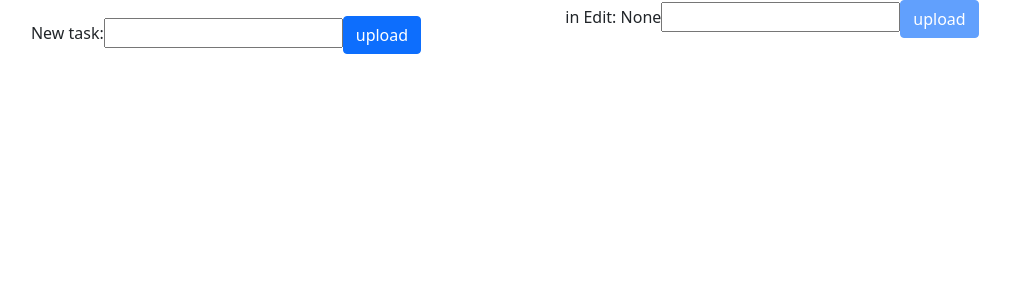
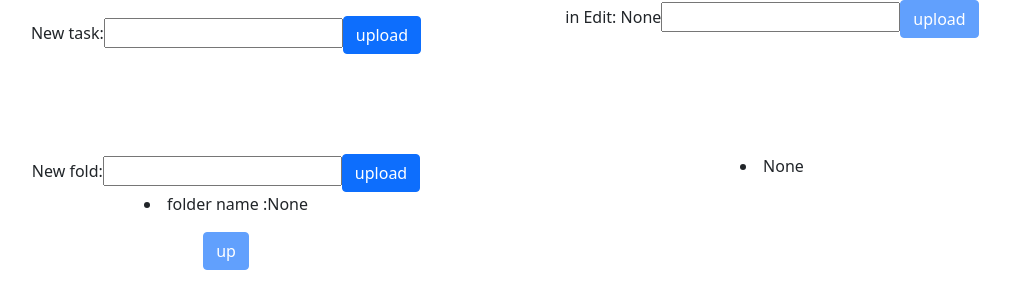
Before and after one commit to Lawttaro/spa-Ensolvers, a React (Create React App) app in the folder front/: page / in a window 1280 px wide. Shown: the top 308 px of the page, without its empty margins (141-1151 px from the left). Built offline with nearby package versions, Linux system fonts and the light colour scheme.

Commit message:
only create files

```diff
--- a/front/src/components/App.css
+++ b/front/src/components/App.css
@@ -16,3 +16,7 @@
 .App-link {
   color: #61dafb;
 }
+
+.row-spx{
+  height: 100px;
+}
--- a/front/src/components/App.js
+++ b/front/src/components/App.js
@@ -1,5 +1,6 @@
 import './App.css';
 import Task from './Task';
+import Folders from './Fold';
 import { Container, Row, Col } from 'react-bootstrap';
 
 
@@ -13,6 +14,14 @@ function App() {
             <Task></Task>
           </Col>
         </Row>
+        <Row className="row-spx">
+
+        </Row>
+        <Row>
+          <Col>
+            <Folders></Folders>
+          </Col>
+        </Row>
       </Container>
     </div>
   );
--- /dev/null
+++ b/front/src/components/Fold.js
@@ -0,0 +1,129 @@
+import { Container, Row, Col } from 'react-bootstrap';
+import { useState } from 'react';
+import { useSelector, useDispatch } from 'react-redux';
+import { AddFold, agregTasks } from '../redux/foldSlice';
+import { AddFolders} from '../redux/foldersSlice'
+import 'bootstrap/dist/css/bootstrap.min.css';
+
+function TaskInFold(){
+
+  const dispatch = useDispatch();
+  const listAux = useSelector((state) => state.tasks.value);
+  const inSelect = useSelector((state) => state.folds.fold);
+  const listSelect = useSelector((state) => state.folds.body.id)
+  const options = listAux
+  console.log(listAux)
+
+  const HandleClick = (props) => {
+    dispatch(agregTasks(props.task))
+  }
+
+  const HandleCreate = () => {
+    var bodyFold =  JSON.stringify({idFold: inSelect.id , nameFold: inSelect.name , listTask: listSelect});
+    dispatch(AddFolders(bodyFold));
+    let url = 'http://127.0.0.1:8000/updFold'
+    fetch(url, {
+        method: 'PUT',
+        headers: {
+            'Content-Type': 'application/json',
+        },
+        body: JSON.stringify({ listTake: listSelect })
+    });
+  }
+  return(
+    <div>
+      <li>  folder name :{inSelect.name} </li>
+      <ul>
+      {options.map(task =>
+        <li>
+          {task.name}
+          <button class="btn btn-link" size="sm" onClick={() => HandleClick({task})}> add </button>
+        </li>)}
+      </ul>
+      <button
+        className="btn btn-primary"
+        type="submit"
+        size="sm"
+        onClick = {HandleCreate}
+        disabled={inSelect.id ? false : true}>
+        up</button>
+    </div>
+  );
+}
+
+
+function CreateFold(){
+  const dispatch = useDispatch();
+  const [data, setData] = useState('')
+
+  const handleInputChange = (event) => {
+    setData(event.target.value);
+  }
+
+  const HandleSubmit = (event) =>{
+    event.preventDefault();
+    document.getElementById("form-id3").reset();
+    let url = "http://127.0.0.1:8000/createFold";
+    fetch(url, {
+      method: 'POST',
+      headers: {
+        'Content-Type': 'application/json',
+      },
+      body: JSON.stringify({ foldName: data, id: "0"})
+    })
+    .then(response => response.json())
+    .then(resp => {
+      dispatch(AddFold(resp))
+    })
+  }
+  return(
+    <div>
+      <form  id="form-id3" onSubmit={HandleSubmit}>
+        <label>New fold:
+          <input
+            type="text"
+            onChange={handleInputChange}
+            required
+          />
+        </label>
+        <button className="btn btn-primary" type="submit"> upload</button>
+      </form>
+    </div>
+  );
+}
+
+
+function ListFold() {
+  const name = useSelector((state) => state.folds.fold);
+  const listAux = useSelector((state) => state.folds.body)
+
+  return(
+    <div>
+      <li>{name.name}</li>
+        <ul>
+          {listAux.map(fold =>
+            <li>{fold.name}</li>
+          )}
+        </ul>
+    </div>
+  );
+}
+
+function Folders(){
+  return(
+    <Container>
+      <Row>
+        <Col>
+          <CreateFold>
+          </CreateFold>
+          <TaskInFold></TaskInFold>
+        </Col>
+        <Col>
+          <ListFold></ListFold>
+        </Col>
+      </Row>
+    </Container>
+  );
+}
+
+export default Folders;
--- a/front/src/components/Task.js
+++ b/front/src/components/Task.js
@@ -1,4 +1,4 @@
-import { Container, Row, Col, FormGroup } from 'react-bootstrap';
+import { Container, Row, Col } from 'react-bootstrap';
 import { useState } from 'react';
 import { useSelector, useDispatch } from 'react-redux';
 import { SetTasks, SetEdit, setTaskEdit, ResetEdit, SetRm } from '../redux/taskSlice';
@@ -58,7 +58,6 @@ function TaskList(){
 
   const dispatch = useDispatch();
   const listAux = useSelector((state) => state.tasks.value);
-  const editAux = useSelector((state => state.tasks.isEdit));
   return(
     <div>
       <ul>
--- /dev/null
+++ b/front/src/redux/foldSlice.js
@@ -0,0 +1,28 @@
+import { createSlice } from '@reduxjs/toolkit';
+
+
+const initFold = {
+    name: "None",
+    id: 0
+}
+
+export const foldSlice = createSlice ({
+    name: 'folders',
+    initialState:{
+        fold: initFold,
+        body: []
+    },
+    reducers: {
+        AddFold: (state,action) =>{
+            state.fold.id = action.payload.id
+            state.fold.name = action.payload.name
+        },
+        agregTasks: (state,action) =>{
+            state.body.push(action.payload)
+        }
+    },
+
+});
+
+export const { AddFold, agregTasks } = foldSlice.actions
+export default foldSlice.reducer
--- /dev/null
+++ b/front/src/redux/foldersSlice.js
@@ -0,0 +1,25 @@
+import { createSlice } from '@reduxjs/toolkit';
+
+
+const InitFolds = [{
+  idFold: 0,
+  nameFold: "none",
+  listTask: []
+
+}]
+
+export const folderSlice = createSlice ({
+  name: "allFolders",
+  initialState: {
+    ListFolds: [InitFolds]
+  },
+  reducers:{
+    AddFolders: (state,action) =>{
+      state.ListFolds.push(action.payload)
+    }
+  }
+
+});
+
+export const { AddFolders } = folderSlice.actions
+export default folderSlice.reducer
--- a/front/src/redux/store.js
+++ b/front/src/redux/store.js
@@ -1,9 +1,12 @@
 import { configureStore } from '@reduxjs/toolkit';
 import taskReducer from './taskSlice';
-
+import foldReducer from './foldSlice'
+import foldersReducer from './foldersSlice'
 // store principal aca agregamos todos los slice que tengamos junto a sus reducers.
 export default configureStore({
     reducer: {
-        tasks: taskReducer
+        tasks: taskReducer,
+        folds: foldReducer,
+        folders: foldersReducer
     },
 });
--- a/front/src/redux/taskSlice.js
+++ b/front/src/redux/taskSlice.js
@@ -48,5 +48,5 @@ export const taskSlice = createSlice ({
 });
 
 export const { SetTasks, SetEdit, setTaskEdit, ResetEdit,SetRm } = taskSlice.actions
-// importante para acoplar este reduce al store principal
+
 export default taskSlice.reducer
```
Lines whose indentation alone changed are shown as unchanged.
